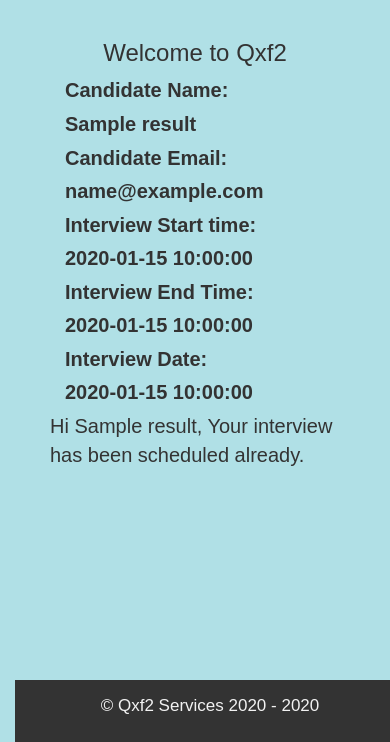
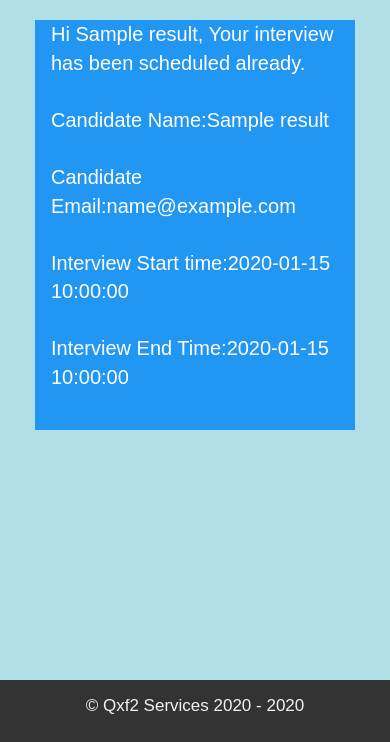
Before and after one commit to qxf2/interview-scheduler, a Python web app: template qxf2_scheduler/templates/welcome.html in a window 390 px wide. Shown: the part 102-844 px from the top of the page. Run offline with Jinja, Linux system fonts and the light colour scheme; the template is opened without the code that fills it: most values are stand-ins (such as "Sample title", 1, 10 or a date in 2020); some libraries are stand-ins or nearby versions.

Commit message:
Set the welcome url page second time

```diff
--- a/qxf2_scheduler/routes.py
+++ b/qxf2_scheduler/routes.py
@@ -9,9 +9,8 @@
 from qxf2_scheduler import db
 import json
 import ast
-import sys
+import sys,datetime
 from itsdangerous import TimedJSONWebSignatureSerializer as Serializer
-from datetime import datetime
 from flask_mail import Message, Mail
 
 mail = Mail(app)
@@ -599,7 +598,6 @@
             #Parsing candidate details
             for candidate_detail in get_candidate_details:
                 data = {'candidate_name':candidate_detail.candidate_name,'candidate_email':candidate_detail.candidate_email}
-
             #Parsing Interview details
             for interview_detail in get_interview_details:
                 interview_start_time = parse_interview_time(interview_detail.interview_start_time)
--- a/qxf2_scheduler/templates/welcome.html
+++ b/qxf2_scheduler/templates/welcome.html
@@ -17,6 +17,7 @@
     <script src="http://maxcdn.bootstrapcdn.com/bootstrap/4.0.0/js/bootstrap.min.js"></script>
     <script src="https://stackpath.bootstrapcdn.com/bootstrap/4.3.1/js/bootstrap.min.js"></script>
     <link href="https://fonts.googleapis.com/css?family=Abel|Open+Sans:400,600" rel="stylesheet">
+    <link rel="stylesheet" href="https://www.w3schools.com/w3css/4/w3.css">
 
 </head>
 
@@ -64,19 +65,15 @@
     </div>
 
     {% else %}
-    <div class="container col-md-offset-1">
-        <h3 align="center">Welcome to Qxf2</h3>
-        <label class="col-md-4 control-label" for="candidatename">Candidate Name:</label>
-        <label class="col-md-4">{{result.candidate_name}}</label>
-        <label class="col-md-4 control-label" for="candidateemail">Candidate Email:</label>
-        <label class="col-md-4">{{result.candidate_email}}</label>
-        <label class="col-md-4 control-label" for="interviewStart">Interview Start time:</label>
-        <label class="col-md-4">{{interview_result.interview_start_time}}</label>
-        <label class="col-md-4 control-label" for="interviewEnd">Interview End Time:</label>
-        <label class="col-md-4">{{interview_result.interview_end_time}}</label>
-        <label class="col-md-4 control-label" for="interviewDate">Interview Date:</label>
-        <label class="col-md-4">{{interview_result.interview_date}}</label>
-        <p>Hi {{result.candidate_name}}, Your interview has been scheduled already.</p>
+    <div class="w3-panel w3-blue w3-round-xsmall">
+        <p>
+            Hi {{result.candidate_name}}, Your interview has been scheduled already.<br><br>
+            Candidate Name:{{result.candidate_name}} <br><br>
+            Candidate Email:{{result.candidate_email}}<br><br>
+            Interview Start time:{{interview_result.interview_start_time}}<br><br>
+            Interview End Time:{{interview_result.interview_end_time}}<br><br>
+        </p>
+        {% include "footer.html" %}
     </div>
     {% endif %}
     </div>
```
